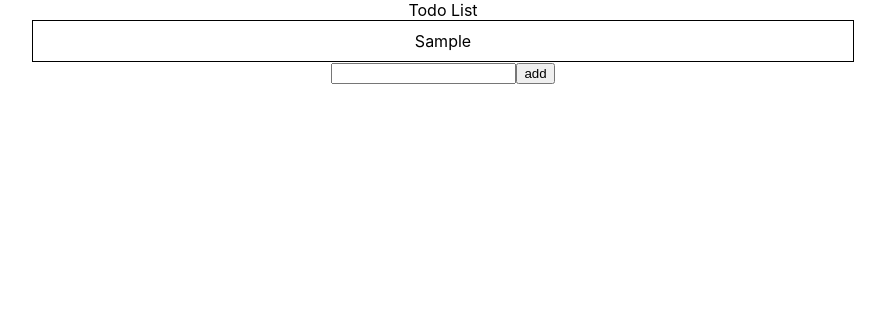
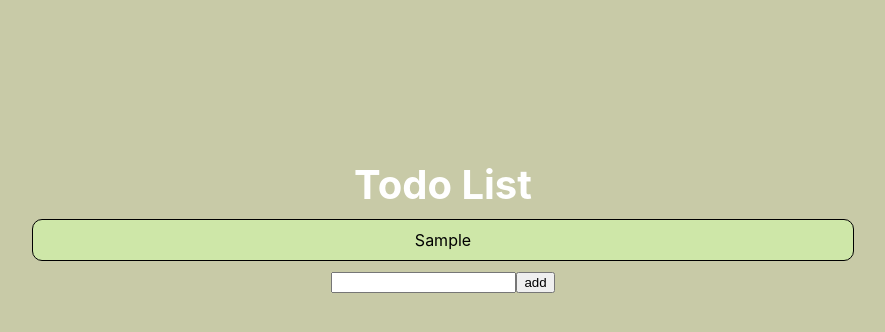
Before and after one commit to M-Loyola/react-toDoList, a React (Create React App) app: page / in a window 1280 px wide. Both pictures are taken after typing "Sample" into the empty fields and a click on the button "add". Shown: the top 332 px of the page, without its empty margins (197-1082 px from the left). Built offline with nearby package versions, Linux system fonts and the light colour scheme.

Commit message:
feat: add css for content

```diff
--- a/src/App.css
+++ b/src/App.css
@@ -2,45 +2,17 @@
   text-align: center;
 }
 
-.App-logo {
-  height: 40vmin;
-  pointer-events: none;
+body {
+  background-color: rgb(200, 202, 167);
 }
-
-/* @media (prefers-reduced-motion: no-preference) {
-  .App-logo {
-    animation: App-logo-spin infinite 20s linear;
-  }
-} */
-
-.App-header {
-  background-color: #282c34;
-  min-height: 100vh;
-  display: flex;
-  flex-direction: column;
-  align-items: center;
-  justify-content: center;
-  font-size: calc(10px + 2vmin);
-  color: white;
-}
-
-/* .App-link {
-  color: #61dafb;
-}
-
-@keyframes App-logo-spin {
-  from {
-    transform: rotate(0deg);
-  }
-  to {
-    transform: rotate(360deg);
-  }
-} */
 
 .todoItem {
   border: 1px solid black;
+  border-radius: 10px;
   padding: 10px;
   width: 800px;
+  margin-bottom: 10px;
+  background-color: rgb(206, 231, 168);
 }
 
 .todoGroup {
@@ -48,3 +20,16 @@
   align-items: center;
   display: inline-block;
 }
+
+.title {
+  font-size: 40px;
+  font-weight: 700;
+  margin-bottom: 10px;
+  color: white;
+  align-items: center;
+}
+
+.todoList {
+  background-color: rgb(200, 202, 167);
+  padding: 10em;
+}
--- a/src/components/TodoList.js
+++ b/src/components/TodoList.js
@@ -1,4 +1,5 @@
 import { useState } from "react";
+import '../App.css';
 import TodoGenerator from "./TodoGenerator";
 import TodoGroup from "./TodoGroup";
 
@@ -6,11 +7,11 @@ const TodoList = () => {
     const [todoListItems, setTodoListItems] = useState([]);
 
     return (
-        <>
-        <div>Todo List</div>
-        <TodoGroup todoListItems={todoListItems}/>
-        <TodoGenerator onInputChange={(input)=>  setTodoListItems(todoListItems.concat(input))}/>
-        </>
+        <div className="todoList">
+            <div className="title">Todo List</div>
+            <TodoGroup todoListItems={todoListItems}/>
+            <TodoGenerator onInputChange={(input)=>  setTodoListItems(todoListItems.concat(input))}/>
+        </div>
     );
 }
 
```
